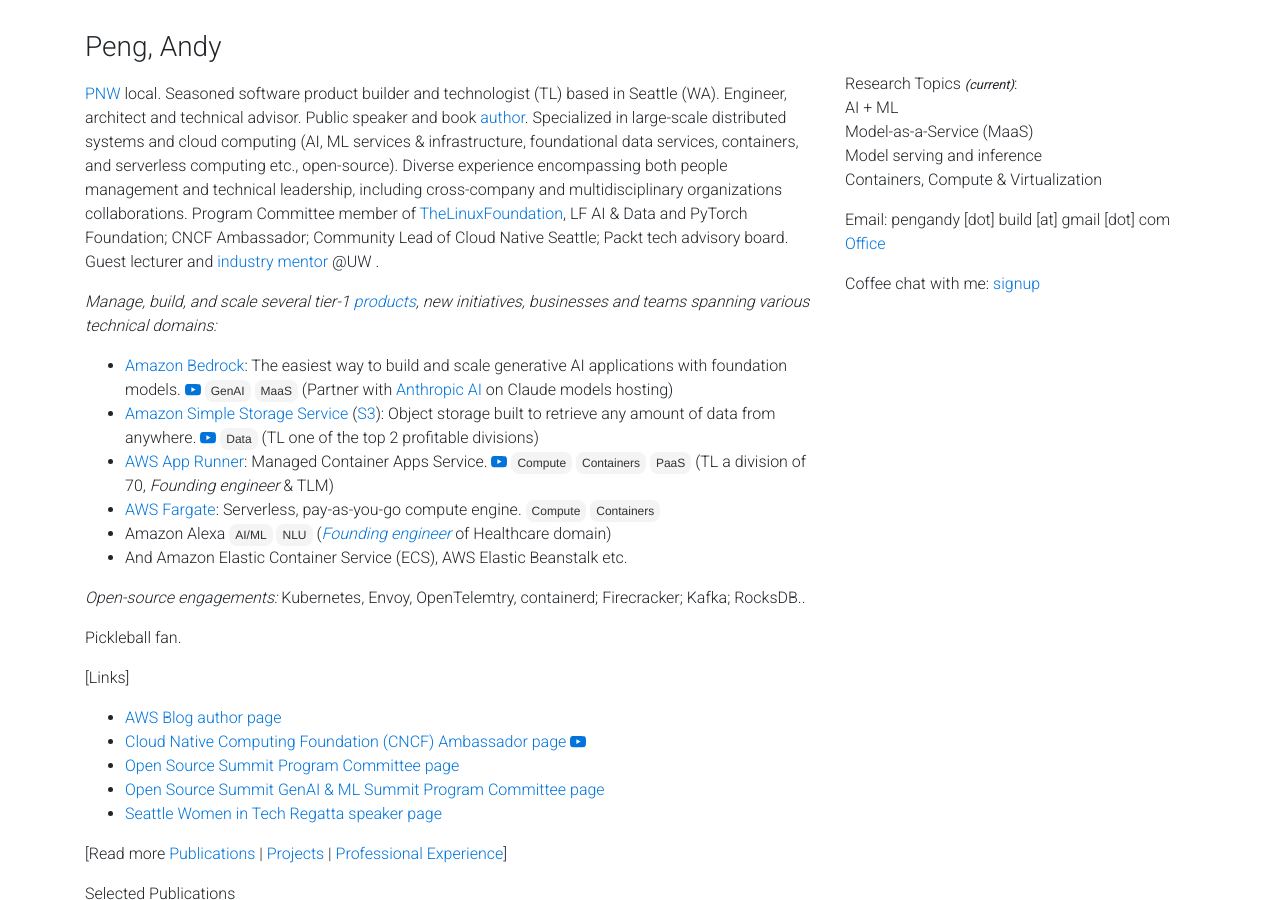
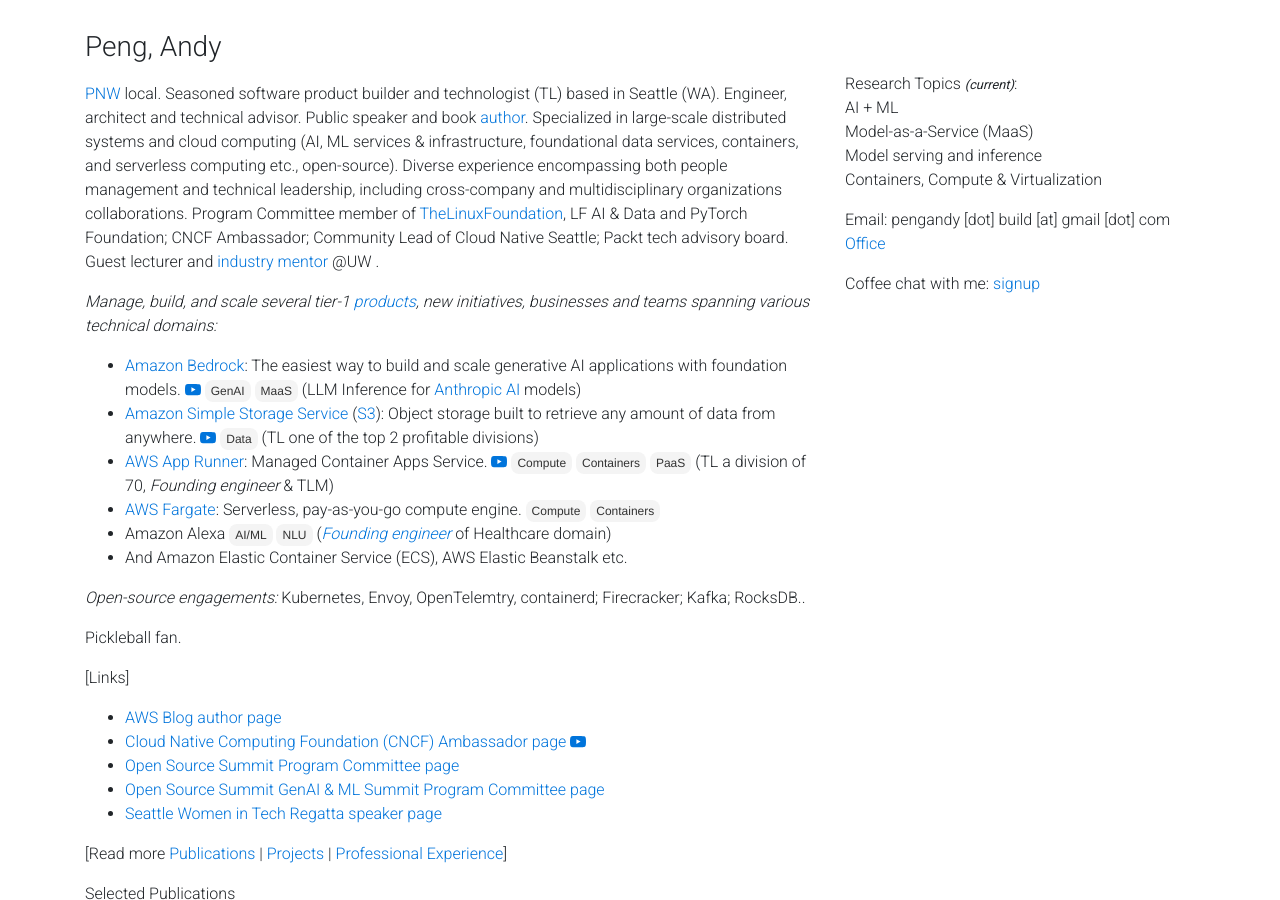
Before and after one commit to gfw001/gfw001.github.io, a Jekyll site: the page portfolio.html, which Jekyll copies as it is, in a window 1280 px wide and 900 px high. Built offline with Jekyll 4.4.1, drawn with Linux system fonts in a browser that asks for light colours; nearby versions of some CDN libraries; a style sheet for code colours, icons or effects is not loaded.

Commit message:
Update portfolio.html

```diff
--- a/portfolio.html
+++ b/portfolio.html
@@ -111,7 +111,7 @@
 		<svg xmlns="http://www.w3.org/2000/svg" width="16" height="16" fill="currentColor" class="bi bi-youtube" viewBox="0 0 16 16">
                 <path d="M8.051 1.999h.089c.822.003 4.987.033 6.11.335a2.01 2.01 0 0 1 1.415 1.42c.101.38.172.883.22 1.402l.01.104.022.26.008.104c.065.914.073 1.77.074 1.957v.075c-.001.194-.01 1.108-.082 2.06l-.008.105-.009.104c-.05.572-.124 1.14-.235 1.558a2.007 2.007 0 0 1-1.415 1.42c-1.16.312-5.569.334-6.18.335h-.142c-.309 0-1.587-.006-2.927-.052l-.17-.006-.087-.004-.171-.007-.171-.007c-1.11-.049-2.167-.128-2.654-.26a2.007 2.007 0 0 1-1.415-1.419c-.111-.417-.185-.986-.235-1.558L.09 9.82l-.008-.104A31.4 31.4 0 0 1 0 7.68v-.123c.002-.215.01-.958.064-1.778l.007-.103.003-.052.008-.104.022-.26.01-.104c.048-.519.119-1.023.22-1.402a2.007 2.007 0 0 1 1.415-1.42c.487-.13 1.544-.21 2.654-.26l.17-.007.172-.006.086-.003.171-.007A99.788 99.788 0 0 1 7.858 2h.193zM6.4 5.209v4.818l4.157-2.408L6.4 5.209z"/>
                 </svg>
-		</a> <button>GenAI</button> <button>MaaS</button> (Partner with <a href="https://www.geekwire.com/2024/amazon-backed-ai-startup-anthropic-is-growing-its-seattle-workforce/">Anthropic AI</a> on Claude models hosting)
+		</a> <button>GenAI</button> <button>MaaS</button> (LLM Inference for <a href="https://www.geekwire.com/2024/amazon-backed-ai-startup-anthropic-is-growing-its-seattle-workforce/">Anthropic AI</a> models)
 		      </li>
 		      <li>
 			      <a href="https://aws.amazon.com/s3/">Amazon Simple Storage Service</a> (<a href="https://www.lastweekinaws.com/blog/s3-as-an-eternal-service/">S3</a>): Object storage built to retrieve any amount of data from anywhere. <a href="https://youtu.be/sYDJYqvNeXU?si=efahW1_V7OMujFyD">
```
